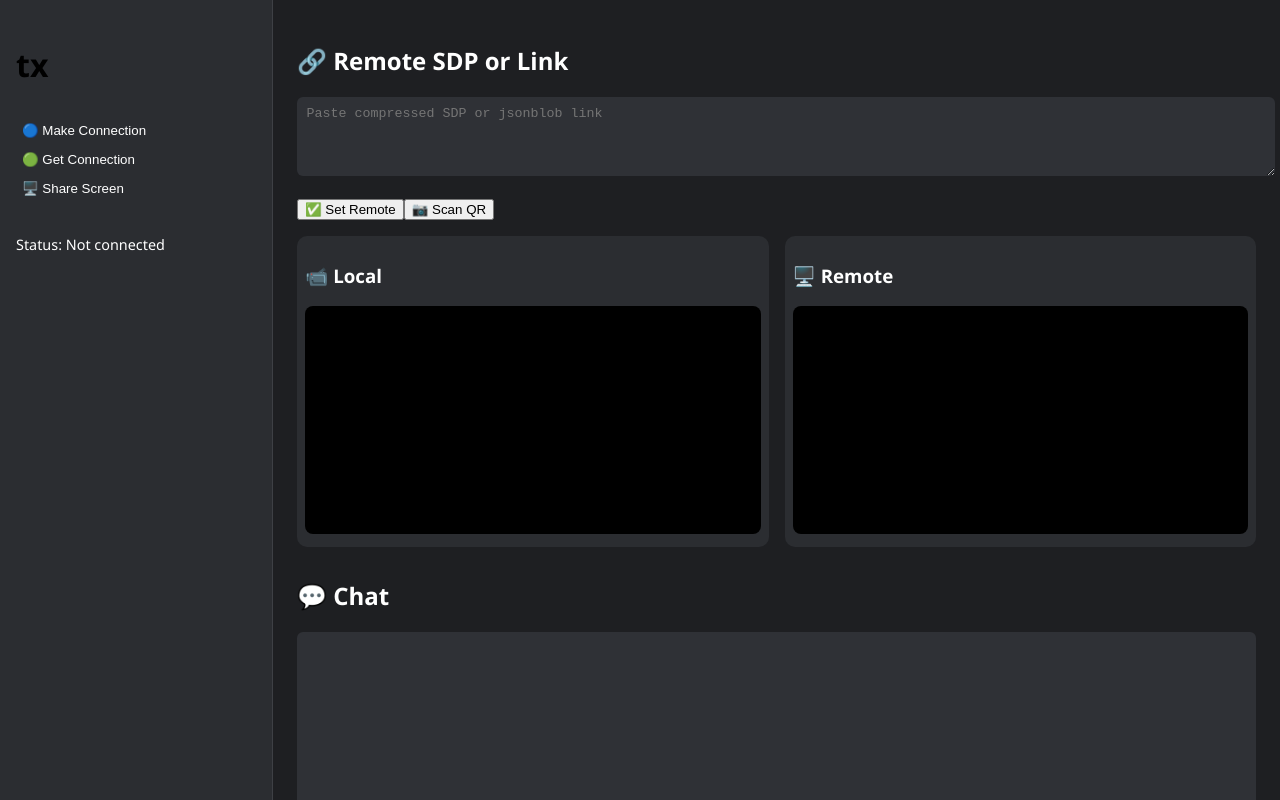
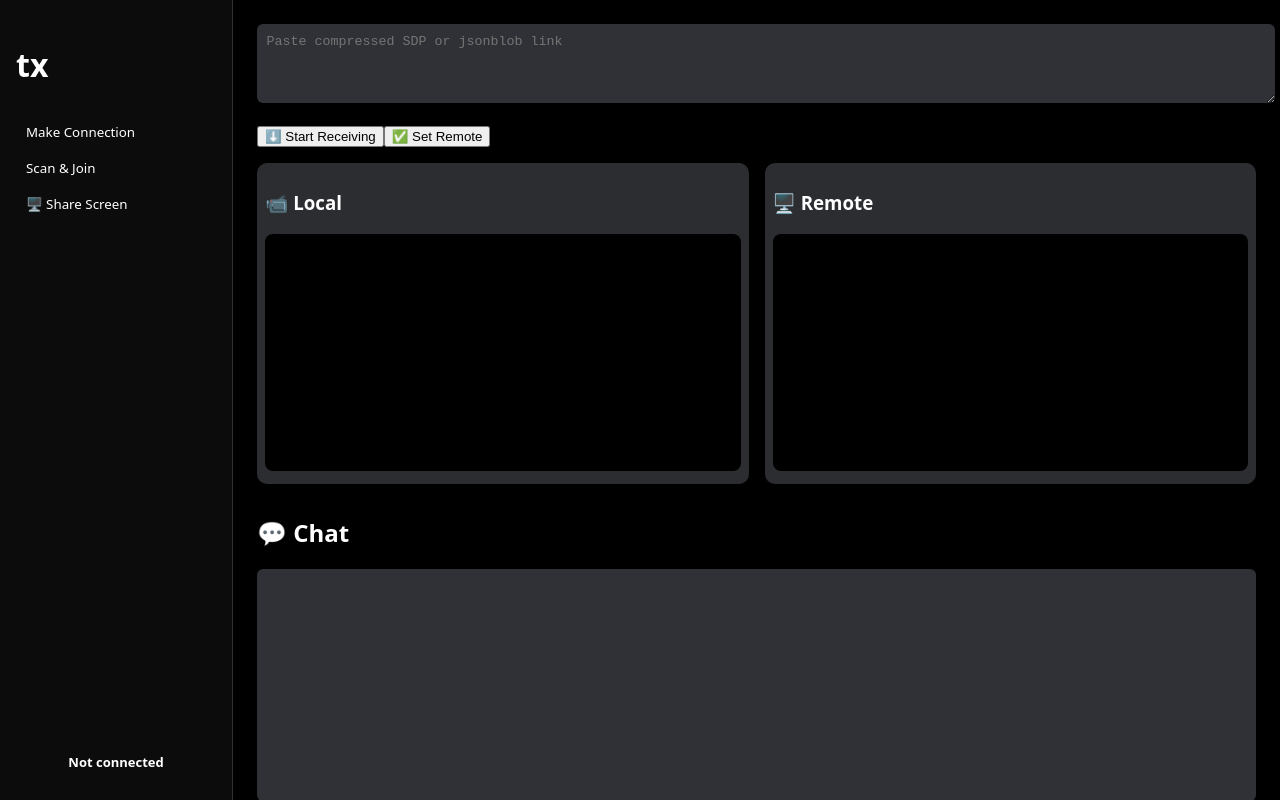
Before and after one commit to spider-falcon/tx, a React (Vite) app: page / in a window 1280 px wide. Built offline with nearby package versions, Linux system fonts and the light colour scheme.

Commit message:
first launch

```diff
--- a/src/App.css
+++ b/src/App.css
@@ -1,7 +1,7 @@
 body, html {
   margin: 0;
-  font-family: 'Segoe UI', sans-serif;
-  background-color: #1e1f22;
+  font-family: system-ui, -apple-system, BlinkMacSystemFont, 'Segoe UI', Roboto, Oxygen, Ubuntu, Cantarell, 'Open Sans', 'Helvetica Neue', sans-serif;
+  background-color: #000000;
   color: #fff;
 }
 
@@ -12,23 +12,30 @@ body, html {
 }
 
 .sidebar {
-  width: 240px;
-  background-color: #2b2d31;
+  max-width: 200px;
+  min-width: 100px;
+  width: max-content;
+  background-color: #111111bb;
+  backdrop-filter: blur(30px);
   padding: 1rem;
   display: flex;
   flex-direction: column;
   gap: 1rem;
-  border-right: 1px solid #3e4045;
+  border-right: 1px solid #ffffff28;
 }
 
 .logo {
   font-size: 2rem;
-  color: #000000;
+  color: #ffffff;
   margin-bottom: 1rem;
 }
 
 .status-box {
   font-size: 0.9rem;
+  margin: auto auto 0px auto;
+  font-family: inherit;
+  font-weight: bolder;
+  font-size: small;
 }
 
 .sidebar-buttons button {
@@ -37,13 +44,17 @@ body, html {
   border: none;
   width: 80%;
   border-radius: 6px;
+  padding: 5px 10px;
   cursor: pointer;
   margin-bottom: 0.5rem;
   transition: background 0.3s;
   text-align: left;
+  font-family: inherit;
+  font-weight: normal;
 }
 .sidebar-buttons button:hover {
-  background: #b9b9b9a2;
+  background: #16161667;
+  backdrop-filter: blur(2px);
 }
 
 .main-content {
@@ -52,7 +63,7 @@ body, html {
   overflow-y: auto;
 }
 
-textarea, input {
+textarea {
   width: 100%;
   background-color: #2f3136;
   color: white;
@@ -60,6 +71,7 @@ textarea, input {
   border-radius: 6px;
   padding: 0.6rem;
   margin-bottom: 1rem;
+  outline: none;
 }
 
 .video-grid {
@@ -111,3 +123,10 @@ video {
   color: white;
   cursor: pointer;
 }
+
+
+div.QRbackground {
+  padding: 5px;
+  background: white;
+  width: max-content;
+}
--- a/src/App.jsx
+++ b/src/App.jsx
@@ -47,6 +47,10 @@ export default function App() {
   };
 
   const createConnection = async (isOfferer) => {
+    if (pc.current) {
+      pc.current.close();
+    }
+
     pc.current = new RTCPeerConnection();
 
     localStream.current = await navigator.mediaDevices.getUserMedia({ video: true, audio: true });
@@ -58,14 +62,18 @@ export default function App() {
       localVideoRef.current.srcObject = localStream.current;
     }
 
+    let remoteStreamSet = false;
     pc.current.ontrack = (e) => {
-      if (remoteVideoRef.current) {
-        remoteVideoRef.current.srcObject = e.streams[0];
+      if (!remoteStreamSet) {
+        remoteStreamSet = true;
+        if (remoteVideoRef.current) {
+          remoteVideoRef.current.srcObject = e.streams[0];
+        }
       }
     };
 
     pc.current.onicecandidate = async (e) => {
-      if (!e.candidate) {
+      if (!e.candidate && isOfferer) {
         const sdp = JSON.stringify(pc.current.localDescription);
         const compressed = compress(sdp);
         const url = await uploadSDPToJsonBlob(compressed);
@@ -77,28 +85,30 @@ export default function App() {
       setStatus('Offer created. Share SDP link with peer.');
       dc.current = pc.current.createDataChannel('chat');
       setupDataChannel(dc.current);
+
       const offer = await pc.current.createOffer();
       await pc.current.setLocalDescription(offer);
     } else {
-      setStatus('Answer created. Send SDP link back to peer.');
+      setStatus('Ready to receive offer.');
       pc.current.ondatachannel = (event) => {
-        dc.current = event.channel;
-        setupDataChannel(dc.current);
+        setupDataChannel(event.channel);
       };
     }
   };
 
   const setupDataChannel = (channel) => {
-    channel.onopen = () => setStatus('Connected ✅');
-    channel.onmessage = (e) => {
-      setMessages((prev) => [...prev, { from: 'peer', text: e.data }]);
+    dc.current = channel;
+    dc.current.onopen = () => {
+      setStatus('Connected ✅');
+    };
+    dc.current.onmessage = (e) => {
+      setMessages(prev => [...prev, { from: 'peer', text: e.data }]);
     };
   };
 
-  const handleRemoteSDP = async () => {
+  const handleRemoteSDP = async (input) => {
     try {
-      let compressed = remoteSDP.trim();
-
+      let compressed = (input || remoteSDP).trim();
       if (!compressed) return alert('❌ Remote SDP is empty!');
 
       if (compressed.startsWith('http')) {
@@ -144,13 +154,15 @@ export default function App() {
     if (localVideoRef.current) localVideoRef.current.srcObject = screenStream;
 
     screenTrack.onended = () => {
-      const camTrack = localStream.current.getVideoTracks()[0];
-      if (sender) sender.replaceTrack(camTrack);
-      if (localVideoRef.current) localVideoRef.current.srcObject = localStream.current;
+      const camTrack = localStream.current?.getVideoTracks()?.[0];
+      if (sender && camTrack) {
+        sender.replaceTrack(camTrack);
+        if (localVideoRef.current) localVideoRef.current.srcObject = localStream.current;
+      }
     };
   };
 
-  const startQRScan = () => {
+  const startQRScan = async () => {
     const qrRegionId = "qr-reader";
     setScanning(true);
 
@@ -158,13 +170,18 @@ export default function App() {
       qrScannerRef.current = new Html5Qrcode(qrRegionId);
     }
 
-    qrScannerRef.current.start(
+    await qrScannerRef.current.start(
       { facingMode: "environment" },
       { fps: 10, qrbox: 250 },
-      (decodedText) => {
+      async (decodedText) => {
+        console.log("Scanned:", decodedText);
         setRemoteSDP(decodedText);
-        setStatus('✅ QR scanned. Now click "Set Remote Description"');
+        setStatus('✅ QR scanned. Now setting Remote Description...');
+
         stopQRScan();
+
+        await createConnection(false);
+        await handleRemoteSDP(decodedText);
       },
       (err) => console.warn('QR scan error:', err)
     );
@@ -183,18 +200,17 @@ export default function App() {
       <aside className="sidebar">
         <h1 className="logo">tx</h1>
         <div className="sidebar-buttons">
-          <button onClick={() => createConnection(true)}>🔵 Make Connection</button>
-          <button onClick={() => createConnection(false)}>🟢 Get Connection</button>
+          <button onClick={() => createConnection(true)}>Make Connection</button>
+          <button onClick={() => startQRScan()}>Scan & Join</button>
           <button onClick={startScreenShare}>🖥️ Share Screen</button>
         </div>
         <div className="status-box">
-          <p>Status: <span className="status">{status}</span></p>
+          <p><span className="status">{status}</span></p>
         </div>
       </aside>
 
       <main className="main-content">
         <section className="remote-sdp">
-          <h2>🔗 Remote SDP or Link</h2>
           <textarea
             placeholder="Paste compressed SDP or jsonblob link"
             value={remoteSDP}
@@ -202,8 +218,8 @@ export default function App() {
             rows="4"
           />
           <div className="actions">
-            <button onClick={handleRemoteSDP}>✅ Set Remote</button>
-            <button onClick={startQRScan}>📷 Scan QR</button>
+            <button onClick={() => createConnection(false)}>⬇️ Start Receiving</button>
+            <button onClick={() => handleRemoteSDP()}>✅ Set Remote</button>
           </div>
           <div id="qr-reader" className={scanning ? 'qr-visible' : 'qr-hidden'} />
         </section>
@@ -212,7 +228,9 @@ export default function App() {
           <section className="sdp-display">
             <h2>📄 Share This URL</h2>
             <textarea readOnly value={localSDPUrl} rows="2" />
-            <QRCodeSVG value={localSDPUrl} size={192} />
+            <div className='QRbackground'>
+              <QRCodeSVG value={localSDPUrl} size={192} />
+            </div>
           </section>
         )}
 
```
Also changed, not shown: 1 other file (tests, documents, lock files or other folders).
